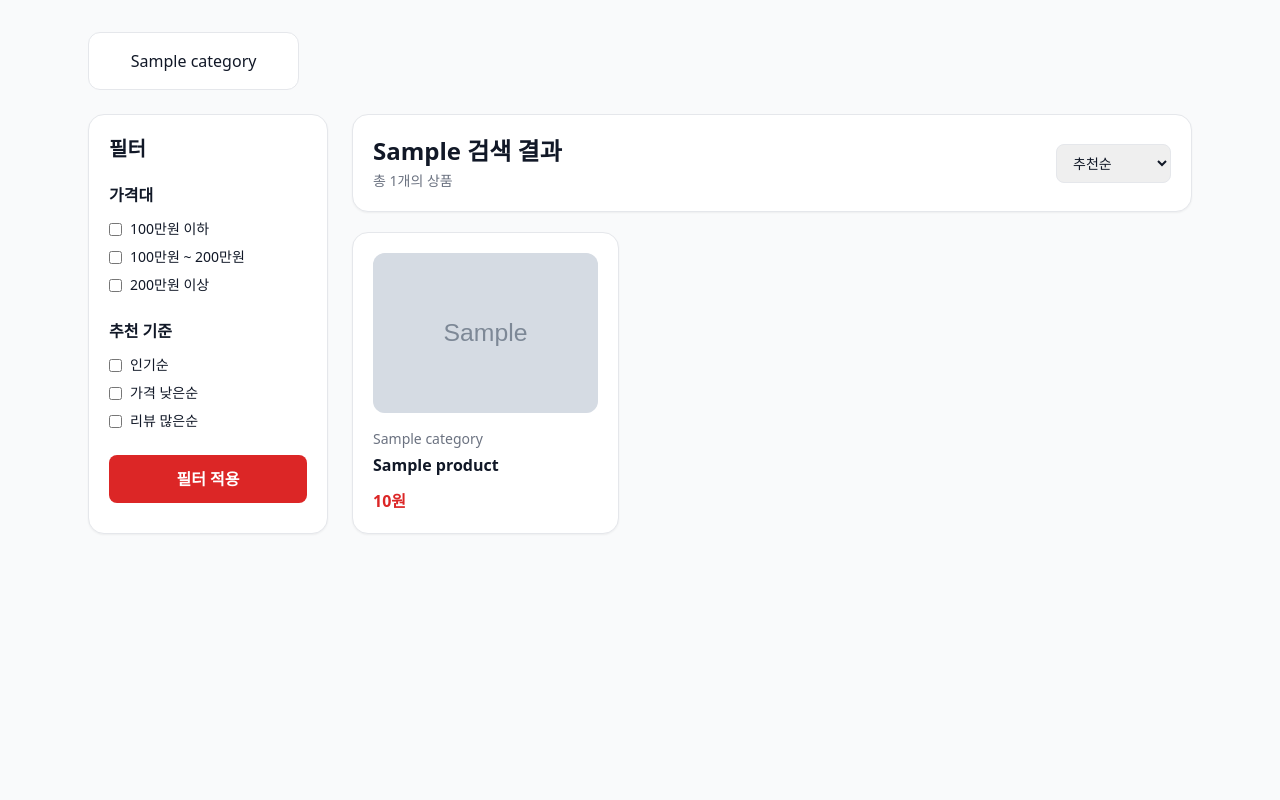
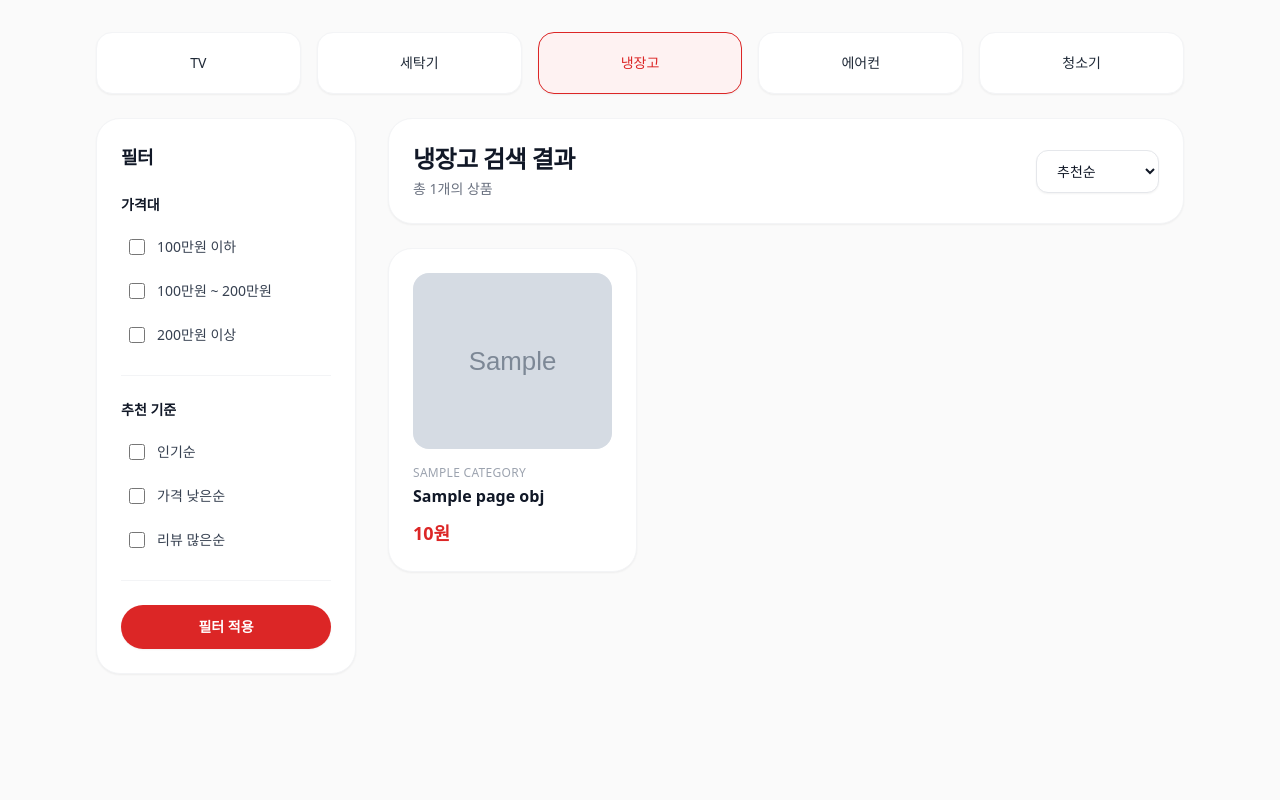
Before and after one commit to 4th-front-practice-playground/Min-playground, a Django app: template 4th_project_test/templates/searchpage.html in a window 1280 px wide. Shown: the part 56-856 px from the top of the page. Run offline with Django 5.2, Linux system fonts and the light colour scheme; the template is opened without the code that fills it: most values are stand-ins (such as "Sample title", 1, 10 or a date in 2020); grey boxes marked "Sample" are stand-in pictures; some libraries are stand-ins or nearby versions.

Commit message:
feat(4th_project_test/templates): rebuild search page for paginated results
Update search filters, category tabs, product grid, and result header for database-backed pagination.

```diff
--- /dev/null
+++ b/4th_project_test/templates/components/search/category_label_fragment.html
@@ -0,0 +1 @@
+{% spaceless %}{% with pt=request.GET.product_type|default:"REF" %}{% if pt == "TVT" %}TV{% elif pt == "WMT" %}세탁기{% elif pt == "REF" %}냉장고{% elif pt == "ACT" %}에어컨{% elif pt == "VAC" %}청소기{% else %}{{ pt }}{% endif %}{% endwith %}{% endspaceless %}
--- a/4th_project_test/templates/components/search/category_tabs.html
+++ b/4th_project_test/templates/components/search/category_tabs.html
@@ -1,8 +1,24 @@
-<section class="grid grid-cols-2 gap-3 md:grid-cols-5">
-    {% for category in categories %}
-    <a href="{% url 'products:searchpage' %}?category={{ category|urlencode }}"
-        class="rounded-xl border p-4 text-center font-medium {% if category == selected_category %}border-red-600 bg-red-50 font-bold text-red-600{% else %}bg-white text-gray-900 hover:bg-gray-50{% endif %}">
-        {{ category }}
+<section class="grid grid-cols-2 gap-3 sm:grid-cols-3 md:grid-cols-5 md:gap-4">
+    {% with pt=request.GET.product_type|default:"REF" %}
+    <a href="{% url 'products:searchpage' %}?product_type=TVT&page=1"
+        class="rounded-2xl border p-4 text-center text-sm font-medium transition-all duration-200 sm:p-5 {% if pt == 'TVT' %}border-red-600 bg-red-50 font-bold text-red-600 shadow-sm{% else %}border-gray-100 bg-white text-gray-800 shadow-sm hover:border-gray-200 hover:bg-gray-50 hover:shadow-md{% endif %}">
+        TV
     </a>
-    {% endfor %}
+    <a href="{% url 'products:searchpage' %}?product_type=WMT&page=1"
+        class="rounded-2xl border p-4 text-center text-sm font-medium transition-all duration-200 sm:p-5 {% if pt == 'WMT' %}border-red-600 bg-red-50 font-bold text-red-600 shadow-sm{% else %}border-gray-100 bg-white text-gray-800 shadow-sm hover:border-gray-200 hover:bg-gray-50 hover:shadow-md{% endif %}">
+        세탁기
+    </a>
+    <a href="{% url 'products:searchpage' %}?product_type=REF&page=1"
+        class="rounded-2xl border p-4 text-center text-sm font-medium transition-all duration-200 sm:p-5 {% if pt == 'REF' %}border-red-600 bg-red-50 font-bold text-red-600 shadow-sm{% else %}border-gray-100 bg-white text-gray-800 shadow-sm hover:border-gray-200 hover:bg-gray-50 hover:shadow-md{% endif %}">
+        냉장고
+    </a>
+    <a href="{% url 'products:searchpage' %}?product_type=ACT&page=1"
+        class="rounded-2xl border p-4 text-center text-sm font-medium transition-all duration-200 sm:p-5 {% if pt == 'ACT' %}border-red-600 bg-red-50 font-bold text-red-600 shadow-sm{% else %}border-gray-100 bg-white text-gray-800 shadow-sm hover:border-gray-200 hover:bg-gray-50 hover:shadow-md{% endif %}">
+        에어컨
+    </a>
+    <a href="{% url 'products:searchpage' %}?product_type=VAC&page=1"
+        class="rounded-2xl border p-4 text-center text-sm font-medium transition-all duration-200 sm:p-5 {% if pt == 'VAC' %}border-red-600 bg-red-50 font-bold text-red-600 shadow-sm{% else %}border-gray-100 bg-white text-gray-800 shadow-sm hover:border-gray-200 hover:bg-gray-50 hover:shadow-md{% endif %}">
+        청소기
+    </a>
+    {% endwith %}
 </section>
--- a/4th_project_test/templates/components/search/product_card.html
+++ b/4th_project_test/templates/components/search/product_card.html
@@ -1,16 +1,16 @@
 <a href="{% url 'products:productpage' product_code=product.product_code %}"
-    class="block rounded-2xl border bg-white p-5 shadow-sm hover:shadow-md">
-    <div class="mb-4 flex h-40 items-center justify-center rounded-xl bg-gray-100 text-gray-400">
+    class="group block overflow-hidden rounded-3xl border border-gray-100 bg-white p-5 shadow-sm transition-all duration-200 hover:border-gray-200 hover:shadow-md sm:p-6">
+    <div class="mb-4 flex h-40 items-center justify-center overflow-hidden rounded-2xl bg-gray-50 text-sm text-gray-300 sm:h-44">
         {% if product.image_url %}
-        <img src="{{ product.image_url }}" alt="{{ product.name }}" class="h-full w-full rounded-xl object-cover" />
+        <img src="{{ product.image_url }}" alt="{{ product.name }}" class="h-full w-full object-cover transition-transform duration-300 group-hover:scale-105" />
         {% else %}
         이미지
         {% endif %}
     </div>
 
-    <p class="mb-1 text-sm text-gray-500">{{ product.category }}</p>
+    <p class="mb-1 text-xs font-medium uppercase tracking-wide text-gray-400">{{ product.category }}</p>
 
-    <h2 class="mb-3 font-bold text-gray-900">{{ product.name }}</h2>
+    <h2 class="mb-3 line-clamp-2 text-base font-bold leading-snug text-gray-900">{{ product.name }}</h2>
 
-    <p class="font-semibold text-red-600">{{ product.price|floatformat:0 }}원</p>
+    <p class="text-lg font-bold text-red-600">{{ product.price|floatformat:0 }}원</p>
 </a>
--- a/4th_project_test/templates/components/search/product_grid.html
+++ b/4th_project_test/templates/components/search/product_grid.html
@@ -1,11 +1,11 @@
-{% if products %}
-<div class="grid gap-5 sm:grid-cols-2 lg:grid-cols-3">
-    {% for product in products %}
+{% if page_obj.object_list %}
+<div class="grid gap-5 sm:grid-cols-2 lg:grid-cols-3 lg:gap-6">
+    {% for product in page_obj.object_list %}
     {% include "components/search/product_card.html" %}
     {% endfor %}
 </div>
 {% else %}
-<div class="rounded-2xl border bg-white p-10 text-center text-gray-500">
-    검색 결과가 없습니다.
+<div class="rounded-3xl border border-gray-100 bg-white p-12 text-center shadow-sm sm:p-16">
+    <p class="text-base text-gray-400">검색 결과가 없습니다.</p>
 </div>
 {% endif %}
--- a/4th_project_test/templates/components/search/search_filter.html
+++ b/4th_project_test/templates/components/search/search_filter.html
@@ -1,50 +1,50 @@
-<aside class="rounded-2xl border bg-white p-5 shadow-sm">
-    <h2 class="mb-5 text-xl font-bold text-gray-900">필터</h2>
+<aside class="rounded-3xl border border-gray-100 bg-white p-5 shadow-sm sm:p-6">
+    <h2 class="mb-6 text-lg font-bold tracking-tight text-gray-900">필터</h2>
 
-    <section class="mb-6">
-        <h3 class="mb-3 font-semibold text-gray-900">가격대</h3>
+    <section class="mb-6 border-b border-gray-100 pb-6">
+        <h3 class="mb-4 text-sm font-semibold text-gray-900">가격대</h3>
 
-        <div class="space-y-2 text-sm text-gray-900">
-            <label class="flex items-center gap-2">
-                <input type="checkbox" />
+        <div class="space-y-3 text-sm text-gray-700">
+            <label class="flex cursor-pointer items-center gap-3 rounded-xl px-2 py-1.5 transition-colors hover:bg-gray-50">
+                <input type="checkbox" class="h-4 w-4 rounded border-gray-300 text-red-600 focus:ring-red-500" />
                 100만원 이하
             </label>
 
-            <label class="flex items-center gap-2">
-                <input type="checkbox" />
+            <label class="flex cursor-pointer items-center gap-3 rounded-xl px-2 py-1.5 transition-colors hover:bg-gray-50">
+                <input type="checkbox" class="h-4 w-4 rounded border-gray-300 text-red-600 focus:ring-red-500" />
                 100만원 ~ 200만원
             </label>
 
-            <label class="flex items-center gap-2">
-                <input type="checkbox" />
+            <label class="flex cursor-pointer items-center gap-3 rounded-xl px-2 py-1.5 transition-colors hover:bg-gray-50">
+                <input type="checkbox" class="h-4 w-4 rounded border-gray-300 text-red-600 focus:ring-red-500" />
                 200만원 이상
             </label>
         </div>
     </section>
 
-    <section class="mb-6">
-        <h3 class="mb-3 font-semibold text-gray-900">추천 기준</h3>
+    <section class="mb-6 border-b border-gray-100 pb-6">
+        <h3 class="mb-4 text-sm font-semibold text-gray-900">추천 기준</h3>
 
-        <div class="space-y-2 text-sm text-gray-900">
-            <label class="flex items-center gap-2">
-                <input type="checkbox" />
+        <div class="space-y-3 text-sm text-gray-700">
+            <label class="flex cursor-pointer items-center gap-3 rounded-xl px-2 py-1.5 transition-colors hover:bg-gray-50">
+                <input type="checkbox" class="h-4 w-4 rounded border-gray-300 text-red-600 focus:ring-red-500" />
                 인기순
             </label>
 
-            <label class="flex items-center gap-2">
-                <input type="checkbox" />
+            <label class="flex cursor-pointer items-center gap-3 rounded-xl px-2 py-1.5 transition-colors hover:bg-gray-50">
+                <input type="checkbox" class="h-4 w-4 rounded border-gray-300 text-red-600 focus:ring-red-500" />
                 가격 낮은순
             </label>
 
-            <label class="flex items-center gap-2">
-                <input type="checkbox" />
+            <label class="flex cursor-pointer items-center gap-3 rounded-xl px-2 py-1.5 transition-colors hover:bg-gray-50">
+                <input type="checkbox" class="h-4 w-4 rounded border-gray-300 text-red-600 focus:ring-red-500" />
                 리뷰 많은순
             </label>
         </div>
     </section>
 
     <button type="button"
-        class="w-full rounded-lg bg-red-600 py-3 font-semibold text-white hover:bg-red-700">
+        class="w-full rounded-full bg-red-600 py-3 text-sm font-semibold text-white shadow-sm transition-all duration-200 hover:bg-red-700 hover:shadow-md">
         필터 적용
     </button>
 </aside>
--- a/4th_project_test/templates/components/search/search_result_header.html
+++ b/4th_project_test/templates/components/search/search_result_header.html
@@ -1,10 +1,10 @@
-<div class="flex items-center justify-between rounded-2xl border bg-white p-5 shadow-sm">
+<div class="flex flex-col gap-4 rounded-3xl border border-gray-100 bg-white p-5 shadow-sm sm:flex-row sm:items-center sm:justify-between sm:p-6">
     <div>
-        <h1 class="text-2xl font-bold text-gray-900">{{ selected_category }} 검색 결과</h1>
-        <p class="mt-1 text-sm text-gray-500">총 {{ product_count }}개의 상품</p>
+        <h1 class="text-xl font-bold tracking-tight text-gray-900 sm:text-2xl">{% include "components/search/category_label_fragment.html" %} 검색 결과</h1>
+        <p class="mt-1 text-sm text-gray-500">총 {{ page_obj.paginator.count }}개의 상품</p>
     </div>
 
-    <select class="rounded-lg border px-3 py-2 text-sm text-gray-900">
+    <select class="w-full rounded-xl border border-gray-200 bg-white px-4 py-2.5 text-sm text-gray-900 shadow-sm outline-none transition-colors focus:border-red-500 focus:ring-2 focus:ring-red-500/20 sm:w-auto">
         <option>추천순</option>
         <option>가격 낮은순</option>
         <option>가격 높은순</option>
--- a/4th_project_test/templates/searchpage.html
+++ b/4th_project_test/templates/searchpage.html
@@ -1,18 +1,18 @@
 {% extends "base_page.html" %}
 
-{% block title %}{{ selected_category }} 검색{% endblock %}
+{% block title %}{% include "components/search/category_label_fragment.html" %} 검색{% endblock %}
 
 {% block content %}
 {% include "components/header.html" %}
 
-<div class="min-h-screen bg-gray-50 text-gray-900">
-    <main class="mx-auto max-w-6xl px-6 py-8">
+<div class="min-h-screen bg-neutral-50 text-gray-900">
+    <main class="mx-auto max-w-6xl px-4 py-6 sm:px-6 sm:py-8 lg:px-8">
         {% include "components/search/category_tabs.html" %}
 
-        <div class="mt-6 grid gap-6 md:grid-cols-[240px_1fr]">
+        <div class="mt-6 grid gap-6 md:grid-cols-[260px_1fr] lg:gap-8">
             {% include "components/search/search_filter.html" %}
 
-            <section class="space-y-5">
+            <section class="space-y-5 sm:space-y-6">
                 {% include "components/search/search_result_header.html" %}
                 {% include "components/search/product_grid.html" %}
             </section>
```
